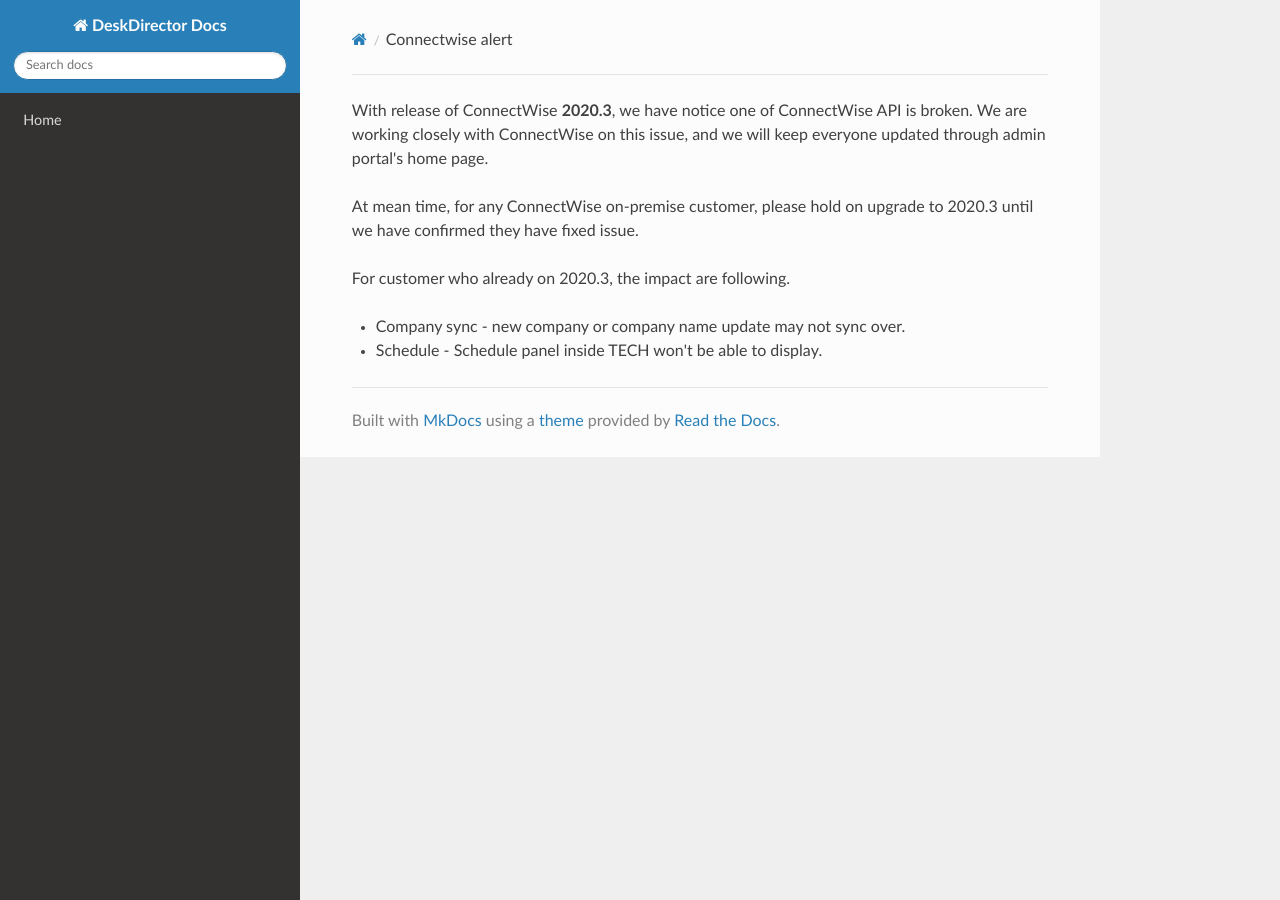
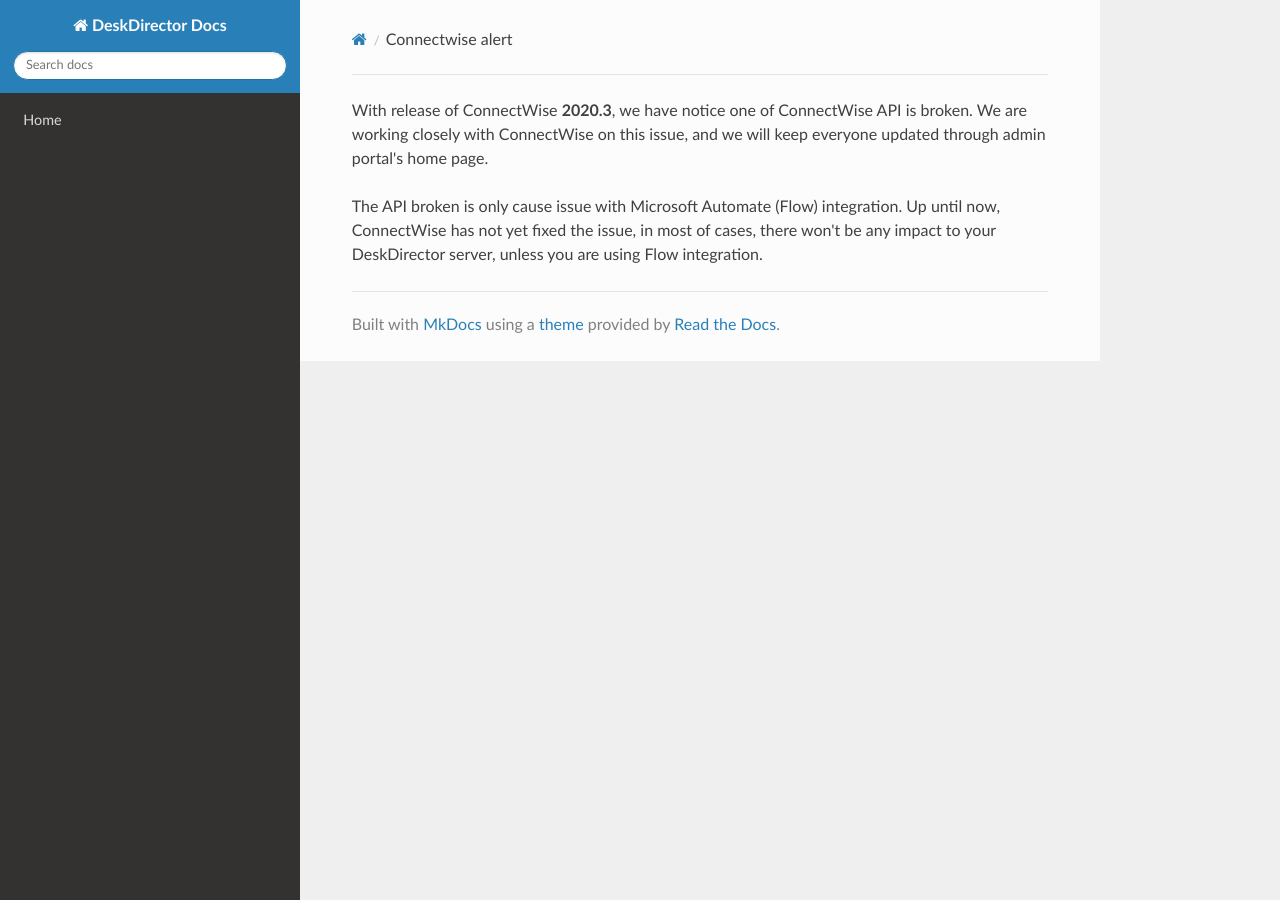
Before and after one commit to DeskDirector/docs, an MkDocs documentation site: the page built from docs/_contents/admin/home/connectwise-alert.md, in a window 1280 px wide. Built offline with MkDocs 1.6.1, drawn with Linux system fonts in a browser that asks for light colours; nearby versions of some CDN libraries; old or Windows-style settings are respelled for this version of MkDocs.

Commit message:
Update connectwise-alert.md

```diff
--- a/docs/_contents/admin/home/connectwise-alert.md
+++ b/docs/_contents/admin/home/connectwise-alert.md
@@ -1,8 +1,3 @@
 With release of ConnectWise **2020.3**, we have notice one of ConnectWise API is broken. We are working closely with ConnectWise on this issue, and we will keep everyone updated through admin portal's home page.
 
-At mean time, for any ConnectWise on-premise customer, please hold on upgrade to 2020.3 until we have confirmed they have fixed issue.
-
-For customer who already on 2020.3, the impact are following.
-
-* Company sync - new company or company name update may not sync over.
-* Schedule - Schedule panel inside TECH won't be able to display.
+The API broken is only cause issue with Microsoft Automate (Flow) integration. Up until now, ConnectWise has not yet fixed the issue, in most of cases, there won't be any impact to your DeskDirector server, unless you are using Flow integration.
```
